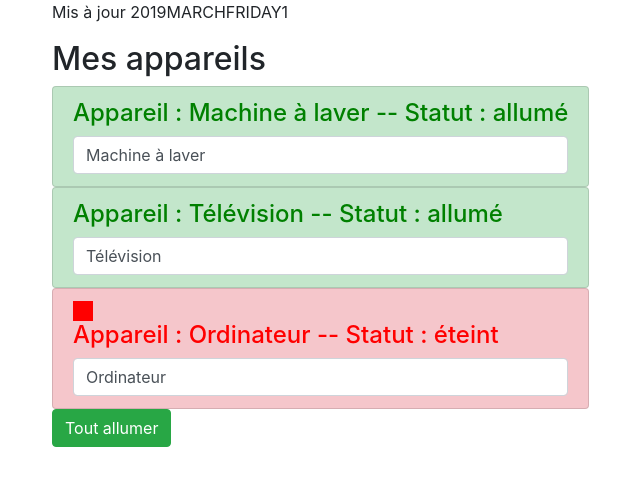
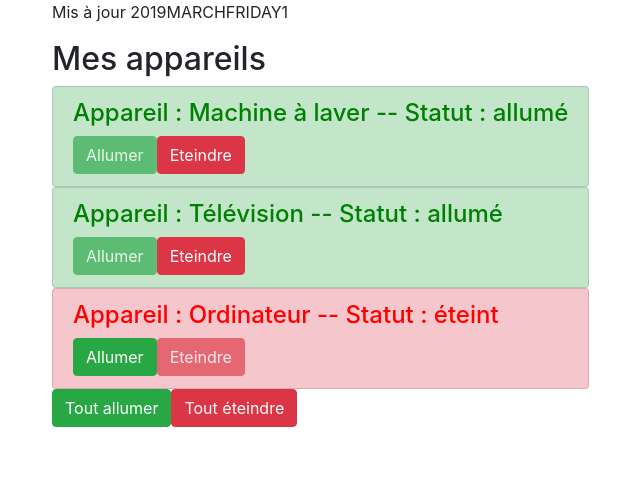
Before and after one commit to majdibf/OC-Angular, an Angular app: page / in a window 1280 px wide. Shown: the top 486 px of the page, without its empty margins (18-658 px from the left). Built offline with nearby package versions, Linux system fonts and the light colour scheme.

Commit message:
Part3: Improve the code structure with Services

```diff
--- a/src/app/app.component.html
+++ b/src/app/app.component.html
@@ -4,12 +4,15 @@
       <p>Mis à jour {{ lastUpdate | async  | date:'yMMMMEEEEd' | uppercase }}</p>
       <h2>Mes appareils</h2>
       <ul class="list-group">
-        <app-appareil *ngFor="let appareil of appareils"
-         [appareilName]="appareil.name" [appareilStatus]="appareil.status"></app-appareil>
+        <app-appareil *ngFor="let appareil of appareils; let i = index"
+                      [indexOfAppareil]="i"
+                      [appareilName]="appareil.name"
+                      [appareilStatus]="appareil.status"></app-appareil>
       </ul>
       <button class="btn btn-success"
-              [disabled]="!isAuth"
               (click)="onAllumer()">Tout allumer</button>
+      <button class="btn btn-danger"
+              (click)="onEteindre()">Tout éteindre</button>
     </div>
   </div>
 </div>
--- a/src/app/app.component.ts
+++ b/src/app/app.component.ts
@@ -1,4 +1,5 @@
-import { Component } from '@angular/core';
+import { AppareilService } from './services/appareil.service';
+import { Component, OnInit } from '@angular/core';
 
 @Component({
   selector: 'app-root',
@@ -6,7 +7,8 @@
   styleUrls: ['./app.component.scss'],
 })
 
-export class AppComponent {
+export class AppComponent implements OnInit {
+
   isAuth = false;
 
   lastUpdate = new Promise((resolve, reject) => {
@@ -18,28 +20,22 @@
   });
 
 
-  appareils = [
-    {
-      name: 'Machine à laver',
-      status: 'allumé'
-    },
-    {
-      name: 'Télévision',
-      status: 'allumé'
-    },
-    {
-      name: 'Ordinateur',
-      status: 'éteint'
-    }
-  ];
+  appareils: any[];
 
-  constructor() {
+  constructor(private appareilService: AppareilService) {
     setTimeout(() => {
       this.isAuth = true;
     }, 4000);
   }
+  ngOnInit(): void {
+    this.appareils = this.appareilService.appareils;
+  }
 
   onAllumer() {
-    console.log('On allume tout');
+    this.appareilService.switchOnAll();
+  }
+
+  onEteindre() {
+    this.appareilService.switchOffAll();
   }
 }
--- a/src/app/app.module.ts
+++ b/src/app/app.module.ts
@@ -5,6 +5,9 @@
 import { AppComponent } from './app.component';
 import { MonPremierComponent } from './mon-premier/mon-premier.component';
 import { AppareilComponent } from './appareil/appareil.component';
+
+import { AppareilService } from './services/appareil.service';
+
 
 @NgModule({
   declarations: [
@@ -16,7 +19,7 @@
     BrowserModule,
     FormsModule
   ],
-  providers: [],
+  providers: [AppareilService],
   bootstrap: [AppComponent]
 })
 export class AppModule { }
--- a/src/app/appareil/appareil.component.html
+++ b/src/app/appareil/appareil.component.html
@@ -1,9 +1,8 @@
 <li [ngClass]="{'list-group-item':true,
                'list-group-item-success': appareilStatus ==='allumé',
                'list-group-item-danger': appareilStatus ==='éteint'}">
-  <div
-      style="width:20px;height:20px;background-color:red"
-      *ngIf="appareilStatus==='éteint'"></div>
+
   <h4 [ngStyle]="{color:getColor()}">Appareil : {{ appareilName }} -- Statut : {{getStatus()}} </h4>
-  <input type="text" class="form-control" [(ngModel)]="appareilName">
+  <button class="btn btn-success" (click)="onSwitchOn()" [disabled]="appareilStatus ==='allumé'">Allumer</button>
+  <button class="btn btn-danger" (click)="onSwitchOff()" [disabled]="appareilStatus ==='éteint'">Eteindre</button>
 </li>
--- a/src/app/appareil/appareil.component.ts
+++ b/src/app/appareil/appareil.component.ts
@@ -1,4 +1,5 @@
 import { Component, Input, OnInit } from '@angular/core';
+import { AppareilService } from '../services/appareil.service';
 
 @Component({
   selector: 'app-appareil',
@@ -9,9 +10,10 @@
 
   @Input() appareilName: string;
   @Input() appareilStatus: string;
+  @Input() indexOfAppareil: number;
 
 
-  constructor() { }
+  constructor(private appareilService: AppareilService) { }
 
   ngOnInit() {
   }
@@ -28,4 +30,11 @@
     }
   }
 
+  onSwitchOn(){
+    this.appareilService.switchOnOne(this.indexOfAppareil);
+  }
+
+  onSwitchOff(){
+    this.appareilService.switchOffOne(this.indexOfAppareil);
+  }
 }
--- /dev/null
+++ b/src/app/services/appareil.service.ts
@@ -0,0 +1,36 @@
+export class AppareilService {
+    appareils = [
+        {
+            name: 'Machine à laver',
+            status: 'allumé'
+        },
+        {
+            name: 'Télévision',
+            status: 'allumé'
+        },
+        {
+            name: 'Ordinateur',
+            status: 'éteint'
+        }
+    ];
+
+    switchOnAll() {
+        for (let appareil of this.appareils) {
+            appareil.status = 'allumé';
+        }
+    }
+
+    switchOffAll() {
+        for (let appareil of this.appareils) {
+            appareil.status = 'éteint';
+        }
+    }
+
+    switchOnOne(index: number) {
+        this.appareils[index].status = 'allumé';
+    }
+
+    switchOffOne(index: number) {
+        this.appareils[index].status = 'éteint';
+    }
+}
```
